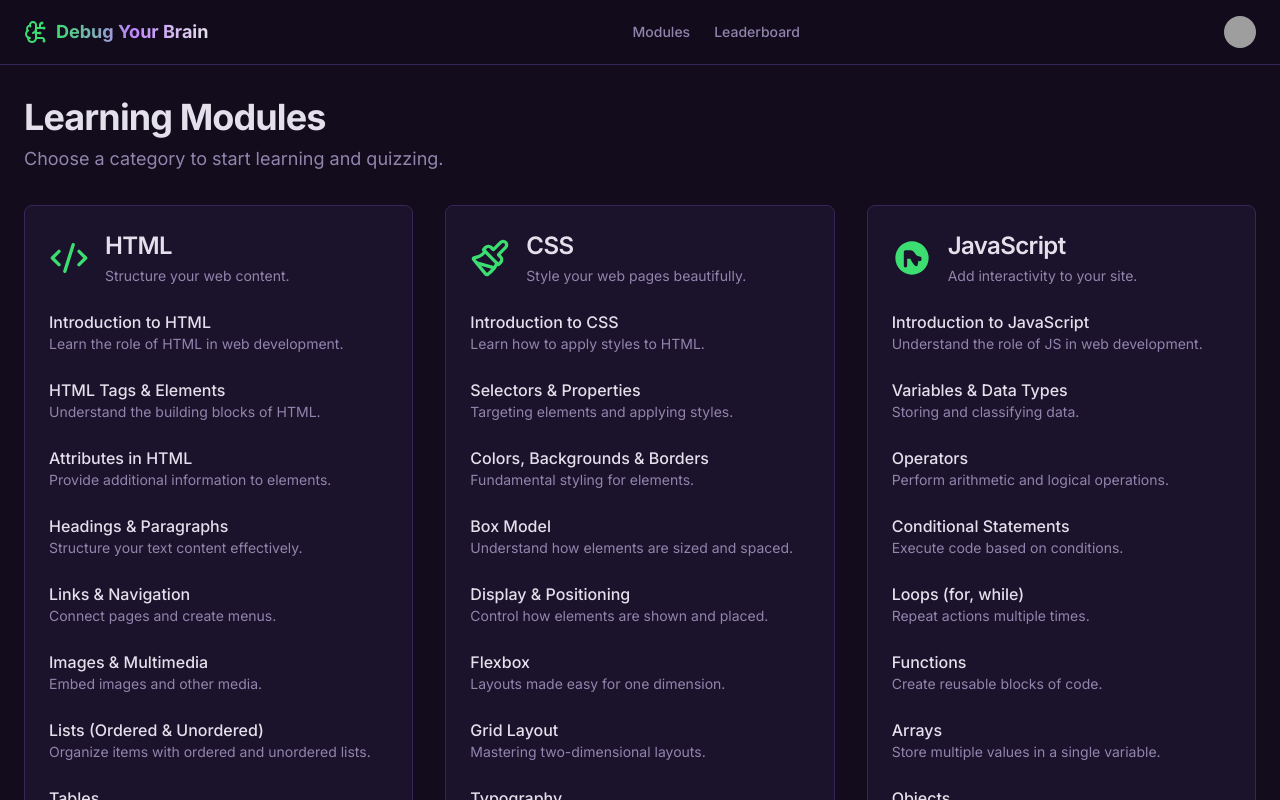
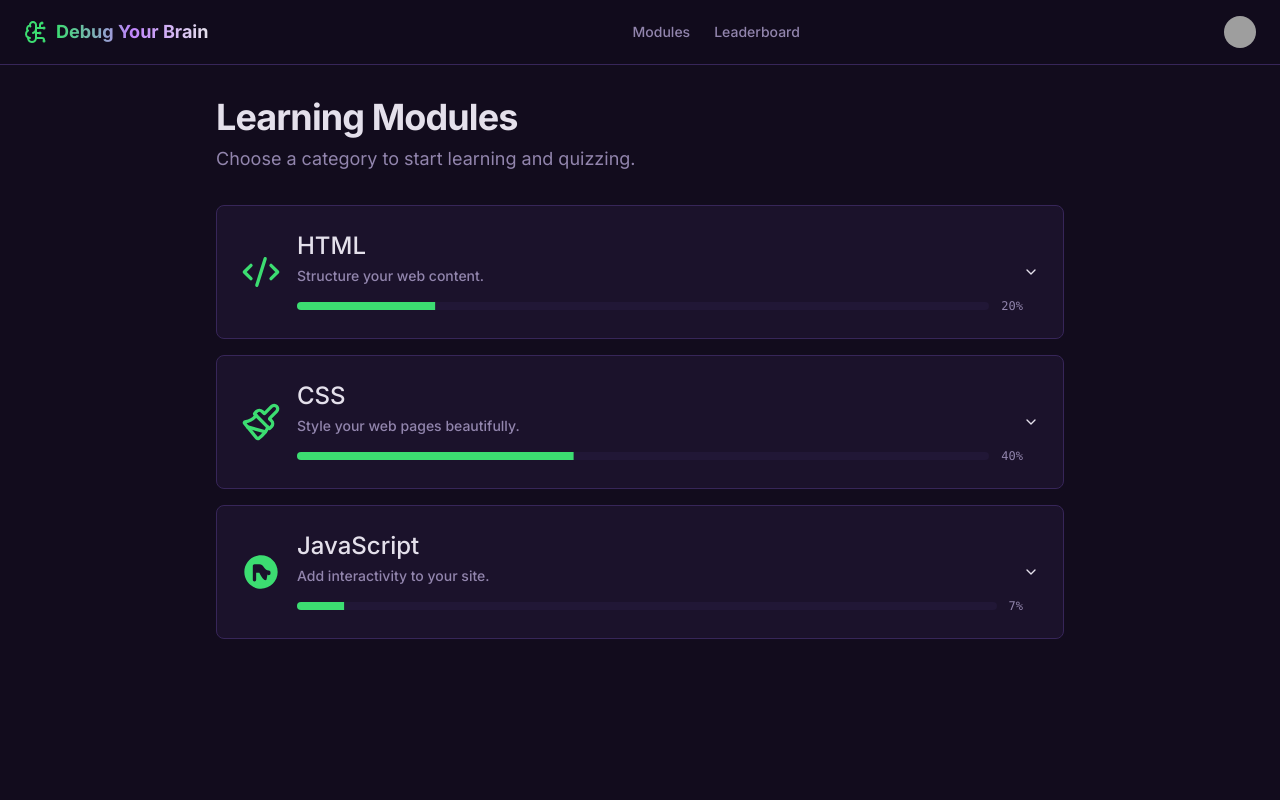
Before and after one commit to nilakshichoudhary1234-code/WEBLEARN, a Next.js app: page /modules in a window 1280 px wide. Shown: the top 800 px of the page. Built offline with nearby package versions, Linux system fonts and the light colour scheme; grey boxes are pictures that could not be loaded.

Commit message:
Vertical scrolling through 3 main sections  Each subtopic: Learning page

```diff
--- a/src/app/(main)/modules/page.tsx
+++ b/src/app/(main)/modules/page.tsx
@@ -1,15 +1,23 @@
 import {
-  Card,
-  CardDescription,
-  CardHeader,
-  CardTitle,
-} from '@/components/ui/card';
+  Accordion,
+  AccordionContent,
+  AccordionItem,
+  AccordionTrigger,
+} from '@/components/ui/accordion';
 import { contentData } from '@/lib/data';
 import Link from 'next/link';
+import { Progress } from '@/components/ui/progress';
 
 export default function ModulesPage() {
+  // TODO: Replace with actual user progress data
+  const userProgress = {
+    html: 3,
+    css: 6,
+    javascript: 1,
+  };
+
   return (
-    <div className="container mx-auto py-8 px-4 md:px-6">
+    <div className="container mx-auto max-w-4xl py-8 px-4 md:px-6">
       <div className="mb-8">
         <h1 className="text-3xl font-bold tracking-tight text-foreground sm:text-4xl font-headline">
           Learning Modules
@@ -19,39 +27,57 @@ export default function ModulesPage() {
         </p>
       </div>
 
-      <div className="grid gap-8 md:grid-cols-2 lg:grid-cols-3">
-        {contentData.map((category) => (
-          <Card
+      <Accordion type="single" collapsible className="w-full space-y-4">
+        {contentData.map((category) => {
+          const progressValue =
+            ((userProgress[category.slug] || 0) / category.topics.length) * 100;
+
+          return (
+            <AccordionItem
               key={category.slug}
-            className="flex flex-col transition-all hover:shadow-md hover:-translate-y-1"
+              value={category.slug}
+              className="border rounded-lg bg-card"
             >
-            <CardHeader>
-              <div className="flex items-center gap-4">
-                <category.icon className="h-10 w-10 text-primary" />
-                <div>
-                  <CardTitle className="font-headline text-2xl">{category.name}</CardTitle>
-                  <CardDescription className="mt-1">{category.description}</CardDescription>
+              <AccordionTrigger className="p-6 hover:no-underline">
+                <div className="flex items-center gap-4 w-full">
+                  <category.icon className="h-10 w-10 text-primary flex-shrink-0" />
+                  <div className="flex-grow text-left">
+                    <h2 className="font-headline text-2xl">{category.name}</h2>
+                    <p className="text-sm text-muted-foreground mt-1">
+                      {category.description}
+                    </p>
+                    <div className="mt-3 flex items-center gap-3">
+                      <Progress value={progressValue} className="h-2 w-full" />
+                      <span className="text-xs text-muted-foreground font-mono">
+                        {Math.round(progressValue)}%
+                      </span>
                     </div>
                   </div>
-            </CardHeader>
-            <div className="flex-grow p-6 pt-0">
-              <ul className="space-y-3">
+                </div>
+              </AccordionTrigger>
+              <AccordionContent className="p-6 pt-0">
+                <ul className="space-y-3 -mx-3">
                   {category.topics.map((topic) => (
                     <li key={topic.slug}>
                       <Link
                         href={`/modules/${category.slug}/${topic.slug}`}
-                      className="block rounded-md p-3 -m-3 hover:bg-accent"
+                        className="block rounded-md p-3 hover:bg-accent"
                       >
-                      <p className="font-medium text-foreground">{topic.title}</p>
-                      <p className="text-sm text-muted-foreground">{topic.description}</p>
+                        <p className="font-medium text-foreground">
+                          {topic.title}
+                        </p>
+                        <p className="text-sm text-muted-foreground">
+                          {topic.description}
+                        </p>
                       </Link>
                     </li>
                   ))}
                 </ul>
-            </div>
-          </Card>
-        ))}
-      </div>
+              </AccordionContent>
+            </AccordionItem>
+          );
+        })}
+      </Accordion>
     </div>
   );
 }
```
Lines whose indentation alone changed are shown as unchanged.
